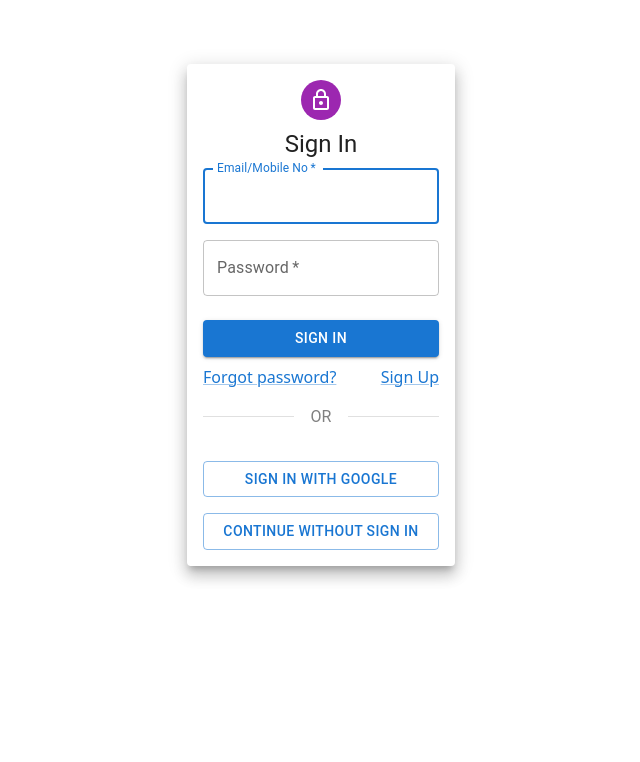
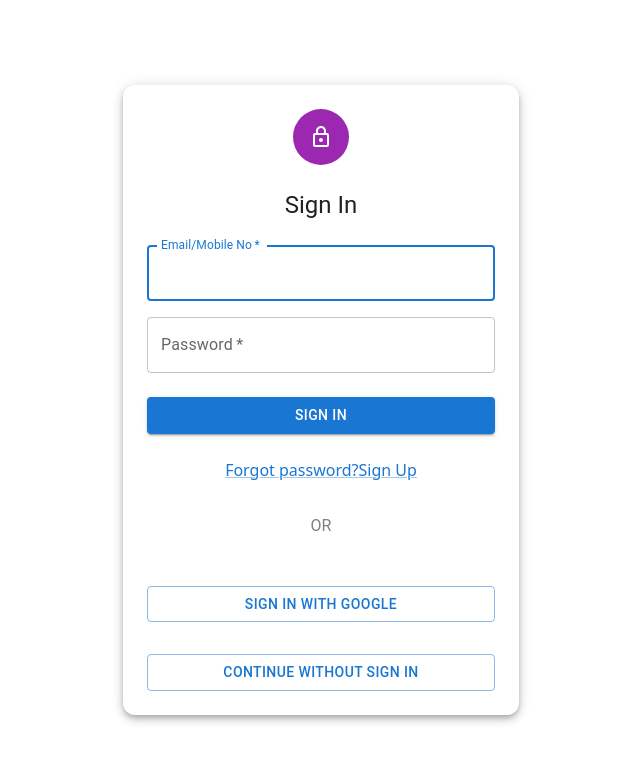
Before and after one commit to kartikeyasm/innate-frontend, a React (Create React App) app: page /signIn in a window 1280 px wide. Shown: the top 762 px of the page, without its empty margins (319-959 px from the left). Built offline with nearby package versions, Linux system fonts and the light colour scheme.

Commit message:
CSS of login card updated

```diff
--- a/src/components/signin/SignIn.js
+++ b/src/components/signin/SignIn.js
@@ -53,14 +53,15 @@ const SignIn = () => {
     };
 
     return (
-        <Container maxWidth="xs">
-            <Paper elevation={10} sx={{ margin: 8, padding: 2}}>
+        <Container maxWidth="xs" sx={{ display: "flex", justifyContent: "center", alignItems: "center", minHeight: "100vh" }}>
+            <Paper elevation={10} sx={{padding: 3, borderRadius: 3, boxShadow: 5, maxWidth: 400, width: "100%", backgroundColor: "white", display: "flex", flexDirection: "column", alignItems: "center", gap: 2}}>
                 <Avatar
                     sx={{
-                        mx: "auto",
                         bgcolor: "secondary.main",
                         textAlign: "center",
-                        mb: 1
+                        mb: 1,
+                        width: 56,
+                        height: 56
                     }}
                 >
                     <LockOutlinedIcon/>
```
